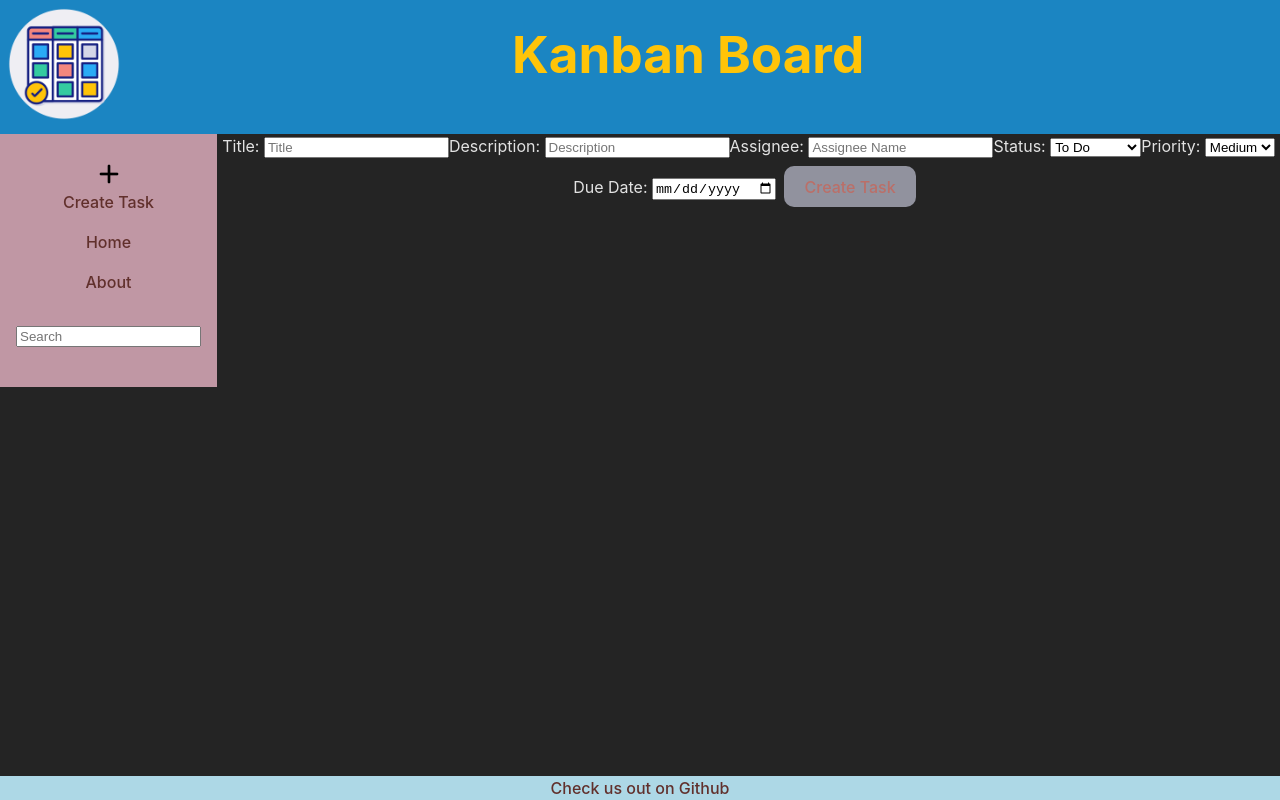
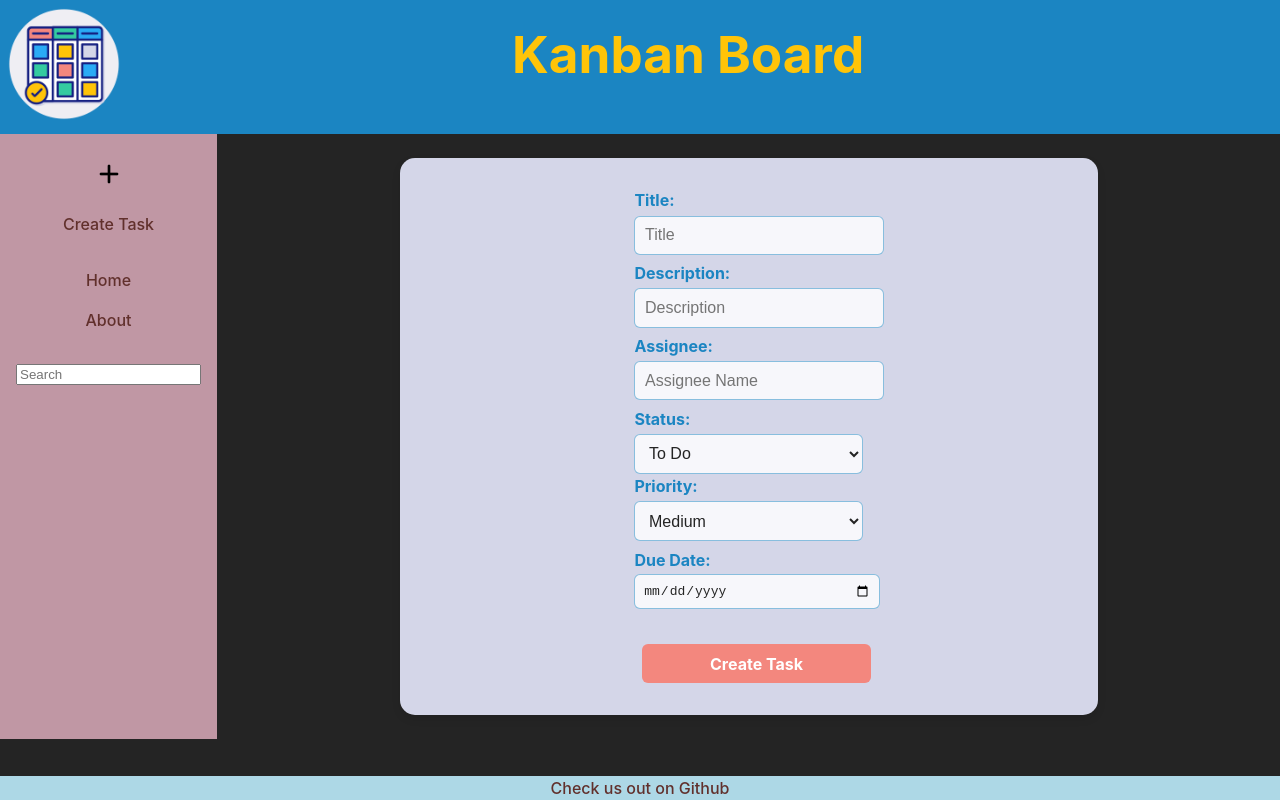
Before and after one commit to zee-fi/kanbanBoardApp, a React (Vite) app: page /CreateTask in a window 1280 px wide. Built offline with nearby package versions, Linux system fonts and the light colour scheme; no server answers; the HTML template or start-up script is replaced by a standard one.

Commit message:
updated css for forms

```diff
--- a/src/components/CreateTask.jsx
+++ b/src/components/CreateTask.jsx
@@ -2,6 +2,7 @@ import { useState } from "react";
 import { useNavigate } from "react-router-dom";
 import { ToastContainer, toast } from "react-toastify";
 import "react-toastify/dist/ReactToastify.css";
+import "../css/form.css"
 
 export default function CreateTask(props) {
   // State variables to store user input for the new task's details
@@ -44,8 +45,8 @@ export default function CreateTask(props) {
   };
 
   return (
-    <div>
-      <form onSubmit={handleSumbit} className="CreateTask">
+    <div className="form-container">
+      <form onSubmit={handleSumbit} className="CreateTask form-grid">
         <label>
           Title:{" "}
           <input
--- a/src/components/UpdateTask.jsx
+++ b/src/components/UpdateTask.jsx
@@ -40,7 +40,7 @@ export default function UpdateTask(props) {
   };
 
   return (
-    <div>
+    <div className="form-container">
       <form onSubmit={handleSubmit}>
         <label>
           Title:{" "}
--- /dev/null
+++ b/src/css/form.css
@@ -0,0 +1,75 @@
+.form-container {
+    display: flex;
+    flex-direction: column;
+    align-items: center;
+    padding: 1.5rem;
+    background-color: rgb(212, 214, 232);
+    border-radius: 15px;
+    max-width: 650px;
+    width: 90%;
+    margin: 1.5rem auto;
+    box-shadow: 0 4px 8px rgba(0, 0, 0, 0.1);
+  }
+
+  .form-container h2 {
+    color: rgb(27, 133, 194);
+    font-size: 1.8em;
+    margin-bottom: 0.75rem;
+  }
+
+  .form-container label {
+    display: flex;
+    flex-direction: column;
+    align-items: flex-start;
+    font-weight: bold;
+    color: rgb(27, 133, 194);
+    margin: 0.4rem 0;
+    width: 100%;
+  }
+
+  .form-container input[type="text"],
+  .form-container input[type="date"],
+  .form-container select {
+    width: 100%;
+    padding: 0.6em;
+    border: 1px solid rgba(27, 133, 194, 0.5);
+    border-radius: 6px;
+    background-color: rgba(255, 255, 255, 0.8);
+    font-size: 1em;
+    color: #242424;
+    margin-top: 0.2em;
+  }
+
+  .form-container input[type="date"]::-webkit-calendar-picker-indicator {
+    cursor: pointer;
+    filter: brightness(0.7);
+  }
+
+  .form-container button {
+    width: 100%;
+    padding: 0.6em;
+    border: none;
+    border-radius: 6px;
+    background-color: rgb(243, 135, 126);
+    color: #fff;
+    font-weight: bold;
+    font-size: 1em;
+    cursor: pointer;
+    transition: background-color 0.3s ease;
+    margin-top: 1.4rem;
+  }
+
+  .form-container button:hover {
+    background-color: rgb(217, 101, 91);
+  }
+
+  .form-container button:focus {
+    outline: 2px solid #646cff;
+  }
+
+  @media (max-width: 600px) {
+    .form-container {
+      max-width: 90%; /* Adjusted for smaller screens */
+      padding: 1rem;
+    }
+  }
--- a/src/index.css
+++ b/src/index.css
@@ -76,7 +76,7 @@ button:focus-visible {
 }
 
 .task, .taskDetails {
-  background-color: rgb(52, 203, 160);
+  background-color: rgba(255, 255, 255, 0.87);
   border: 1px solid black;
   border-radius: 20px;
   margin: 2rem;
@@ -148,18 +148,10 @@ button:focus-visible {
 .Medium{
   background-color: rgba(255, 197, 8, 0.626);
 }
-.creatTask{
-  display: flex;
-flex-direction: column;
-align-items: center;
-justify-content: center;text-align: center;
-align-content: center;
+.Low{
+  background-color: rgb(52, 203, 160);
 }
-.creatTask p{
-  padding: 0;
-  margin: 0;
 
-}
 .search{
   margin: 1.5rem 0;
 }
```
